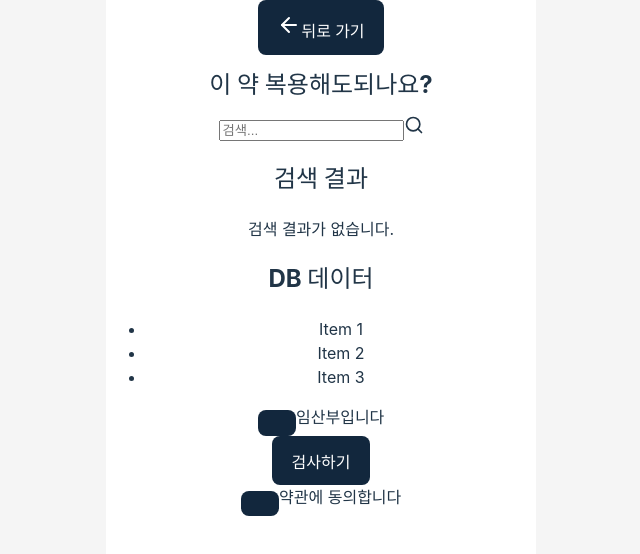
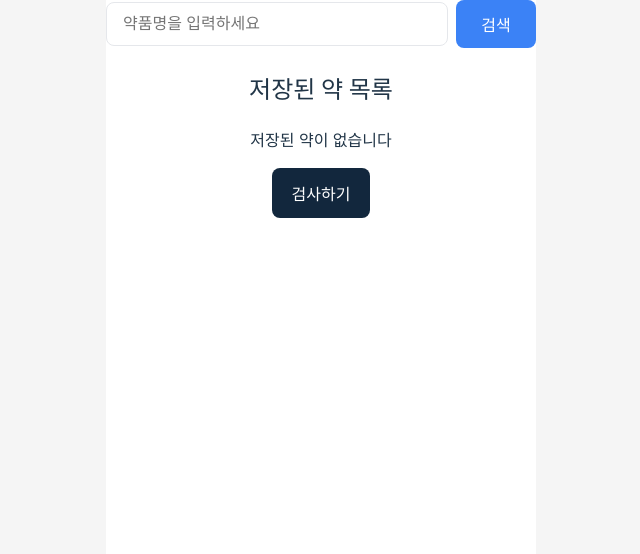
Before and after one commit to My-Pharm/myPharmFrontend, a React (Vite) app in the folder myPharm/: page /short-select in a window 1280 px wide. Shown: the top 554 px of the page, without its empty margins (319-959 px from the left). Built offline with nearby package versions, Linux system fonts and the light colour scheme.

Commit message:
파일이름,라우팅 수정

```diff
--- a/myPharm/src/App.jsx
+++ b/myPharm/src/App.jsx
@@ -3,10 +3,12 @@ import { BrowserRouter, Routes, Route } from "react-router-dom";
 import "./App.css";
 import Main from "./pages/Main";
 import SelectType from "./pages/SelectType";
-import MedicineList from "./pages/MedicineList";
+import LongTermMedicine from "./pages/LongSelect";
 import { useEffect } from "react";
-import ChechkMedicines from "./pages/ChechkMedicines";
-import MobileLayout from "./pages/ShortSelect";
+import ChechkMedicines from "./pages/LongChechkMedicines";
+import ShortTermMedicine from "./pages/ShortSelect";
+import LongChechkMedicines from "./pages/LongChechkMedicines";
+import ShortChechkMedicines from "./pages/ShortCheckMedicines";
 function App() {
   function setScreenSize() {
     let vh = window.innerHeight * 0.01;
@@ -20,11 +22,15 @@ function App() {
       <Routes>
         <Route path="/" element={<Main />} />
         <Route path="/select-type" element={<SelectType />} />
-        {/* 단발 */}
-        <Route path="/short-select" element={<MobileLayout />} />
 
-        <Route path="/medicine-list" element={<MedicineList />} />
-        <Route path="/check-medicines" element={<ChechkMedicines />} />
+        <Route path="/short-select" element={<ShortTermMedicine />} />
+
+        <Route path="/long-select" element={<LongTermMedicine />} />
+        <Route path="/long-check-medicines" element={<LongChechkMedicines />} />
+        <Route
+          path="/short-check-medicines"
+          element={<ShortChechkMedicines />}
+        />
       </Routes>
     </BrowserRouter>
   );
--- a/myPharm/src/pages/ChechkMedicines.jsx
+++ /dev/null
@@ -1,5 +0,0 @@
-import React from "react";
-
-export default function ChechkMedicines() {
-  return <div>ChechkMedicines 들어가는</div>;
-}
--- /dev/null
+++ b/myPharm/src/pages/LongChechkMedicines.jsx
@@ -0,0 +1,5 @@
+import React from "react";
+
+export default function LongChechkMedicines() {
+  return <div>장기 ChechkMedicines 들어가는</div>;
+}
--- a/myPharm/src/pages/MedicineList.jsx
+++ b/myPharm/src/pages/LongSelect.jsx
@@ -159,7 +159,7 @@ export default function LongTermMedicine() {
 
       {/* 검사하기 버튼 */}
       <button
-        onClick={() => navigate("/check-medicines")}
+        onClick={() => navigate("/long-check-medicines")}
         className="w-full p-4 bg-blue-600 text-white rounded-lg fixed bottom-4 left-0 mx-4 max-w-[calc(100%-32px)]"
       >
         검사하기
--- a/myPharm/src/pages/SelectType.jsx
+++ b/myPharm/src/pages/SelectType.jsx
@@ -21,9 +21,7 @@ export default function SelectType() {
           이거 같이 먹어도 되나요(단발)
         </button>
         <button
-          onClick={() =>
-            navigate("/medicine-list", { state: { type: "long" } })
-          }
+          onClick={() => navigate("/long-select", { state: { type: "long" } })}
           className="w-48 px-6 py-3 bg-blue-500 text-white rounded-lg hover:bg-blue-600"
         >
           장기
--- /dev/null
+++ b/myPharm/src/pages/ShortCheckMedicines.jsx
@@ -0,0 +1,5 @@
+import React from "react";
+
+export default function ShortChechkMedicines() {
+  return <div>단기 ChechkMedicines 들어가는</div>;
+}
--- a/myPharm/src/pages/ShortSelect.jsx
+++ b/myPharm/src/pages/ShortSelect.jsx
@@ -1,98 +1,138 @@
-import { useState } from "react";
-import { Search, Check, ArrowLeft } from "lucide-react";
-import { Button } from "@/components/ui/button";
-import { Input } from "@/components/ui/input";
-import { Checkbox } from "@/components/ui/checkbox";
+import React, { useState } from "react";
+import { useNavigate } from "react-router-dom";
+import DatePicker from "react-datepicker";
+import "react-datepicker/dist/react-datepicker.css";
+import { ko } from "date-fns/locale";
+import "../styles/datepicker.css";
 
-export default function MobileLayout() {
+export default function ShortTermMedicine() {
+  const [searchText, setSearchText] = useState("");
+  const [startDate, setStartDate] = useState(new Date());
+  const [endDate, setEndDate] = useState(new Date());
+  const [savedMedicines, setSavedMedicines] = useState([]);
   const [searchResults, setSearchResults] = useState([]);
-  const [dbData, setDbData] = useState(["Item 1", "Item 2", "Item 3"]); // 더미 데이터
 
-  const handleSearch = (e) => {
-    e.preventDefault();
-    // 실제 검색 로직을 여기에 구현하세요
-    setSearchResults(["Result 1", "Result 2"]);
+  const navigate = useNavigate();
+
+  const handleSearch = () => {
+    // 실제로는 API 호출 들어갈예정
+    const mockResults = [
+      { id: 1, name: "타이레놀", dosage: "500mg", period: "1일 3회" },
+      { id: 2, name: "아스피린", dosage: "300mg", period: "1일 2회" },
+    ];
+    setSearchResults(mockResults);
+  };
+
+  const handleSave = () => {
+    if (searchResults.length > 0) {
+      setSavedMedicines([...savedMedicines, ...searchResults]);
+      setSearchResults([]);
+      setSearchText("");
+    }
   };
 
   return (
-    <div className="max-w-md mx-auto min-h-screen flex flex-col bg-gray-100">
-      {/* 상단 앱 바 */}
-      <div className="bg-white shadow-md p-4 flex items-center">
-        <Button variant="ghost" size="icon" className="mr-2">
-          <ArrowLeft className="h-6 w-6" />
-          <span className="sr-only">뒤로 가기</span>
-        </Button>
-        <h1 className="text-lg font-semibold flex-grow text-center mr-8">
-          이 약 복용해도되나요?
-        </h1>
-      </div>
+    <div className="min-h-screen bg-gray-50 p-4" style={{}}>
+      {/* 검색 섹션 */}
+      <section style={{ marginBottom: "24px" }}>
+        <div
+          style={{
+            display: "flex",
+            alignItems: "center",
+            gap: "8px",
+            marginBottom: "16px",
+            width: "100%",
+          }}
+        >
+          <input
+            type="text"
+            value={searchText}
+            onChange={(e) => setSearchText(e.target.value)}
+            placeholder="약품명을 입력하세요"
+            style={{
+              flex: 1,
+              padding: "12px 16px",
+              borderRadius: "8px",
+              border: "1px solid #e5e7eb",
+              fontSize: "16px",
+              outline: "none",
+            }}
+          />
+          <button
+            onClick={handleSearch}
+            style={{
+              padding: "12px 24px",
+              backgroundColor: "#3b82f6",
+              color: "white",
+              border: "none",
+              borderRadius: "8px",
+              fontSize: "16px",
+              fontWeight: "500",
+              cursor: "pointer",
+              whiteSpace: "nowrap",
+              minWidth: "80px",
+            }}
+          >
+            검색
+          </button>
+        </div>
 
-      {/* 메인 콘텐츠 */}
-      <div className="flex-grow overflow-auto p-4">
-        <form onSubmit={handleSearch} className="mb-4">
-          <div className="relative">
-            <Input
-              type="search"
-              placeholder="검색..."
-              className="w-full pl-10 pr-4"
-            />
-            <Search
-              className="absolute left-3 top-1/2 transform -translate-y-1/2 text-gray-400"
-              size={20}
-            />
+        {/* 검색 결과 및 저장 버튼 */}
+        {searchResults.length > 0 && (
+          <div className="mb-4">
+            <div className="bg-white p-4 rounded-lg shadow mb-2">
+              {searchResults.map((medicine) => (
+                <div
+                  key={medicine.id}
+                  className="mb-2 p-2 border-b last:border-b-0"
+                >
+                  <h3 className="font-bold">{medicine.name}</h3>
+                  <p className="text-sm text-gray-600">
+                    {medicine.dosage} - {medicine.period}
+                  </p>
+                </div>
+              ))}
+            </div>
+            <button
+              onClick={handleSave}
+              className="w-full p-3 bg-green-500 text-white rounded-lg"
+            >
+              저장하기
+            </button>
           </div>
-        </form>
+        )}
+      </section>
 
-        <div className="bg-white rounded-lg shadow p-4 mb-4 overflow-auto">
-          <h2 className="text-lg font-semibold mb-2">검색 결과</h2>
-          {searchResults.length > 0 ? (
-            <ul>
-              {searchResults.map((result, index) => (
-                <li key={index} className="mb-2">
-                  {result}
-                </li>
-              ))}
-            </ul>
+      {/* 저장된 약 목록 */}
+      <section className="mb-20">
+        {" "}
+        {/* 하단 버튼을 위한 여백 */}
+        <h2 className="text-lg font-bold mb-3">저장된 약 목록</h2>
+        <div className="bg-white rounded-lg shadow">
+          {savedMedicines.length > 0 ? (
+            savedMedicines.map((medicine) => (
+              <div key={medicine.id} className="p-4 border-b last:border-b-0">
+                <h3 className="font-bold">{medicine.name}</h3>
+                <p className="text-sm text-gray-600">
+                  {medicine.dosage} - {medicine.period}
+                </p>
+              </div>
+            ))
           ) : (
-            <p className="text-gray-500">검색 결과가 없습니다.</p>
+            <p className="p-4 text-center text-gray-500">
+              저장된 약이 없습니다
+            </p>
           )}
         </div>
+      </section>
 
-        <div className="bg-white rounded-lg shadow p-4 mb-4 overflow-auto">
-          <h2 className="text-lg font-semibold mb-2">DB 데이터</h2>
-          <ul>
-            {dbData.map((item, index) => (
-              <li key={index} className="mb-2">
-                {item}
-              </li>
-            ))}
-          </ul>
-        </div>
-
-        <div className="flex items-center space-x-2 mt-4 mb-4">
-          <Checkbox id="pregnant" />
-          <label
-            htmlFor="pregnant"
-            className="text-sm font-medium leading-none peer-disabled:cursor-not-allowed peer-disabled:opacity-70"
-          >
-            임산부입니다
-          </label>
-        </div>
-      </div>
-
-      {/* 하단 버튼 및 체크박스 */}
-      <div className="p-4 bg-white shadow-md mt-auto">
-        <Button className="w-full mb-4">검사하기</Button>
-        <div className="flex items-center space-x-2">
-          <Checkbox id="agree-terms" />
-          <label
-            htmlFor="agree-terms"
-            className="text-sm font-medium leading-none peer-disabled:cursor-not-allowed peer-disabled:opacity-70"
-          >
-            약관에 동의합니다
-          </label>
-        </div>
-      </div>
+      {/* 검사하기 버튼 */}
+      <button
+        onClick={() => navigate("/short-check-medicines")}
+        className="w-full p-4 bg-blue-600 text-white rounded-lg fixed bottom-4 left-0 mx-4 max-w-[calc(100%-32px)]"
+      >
+        검사하기
+      </button>
     </div>
   );
 }
```
